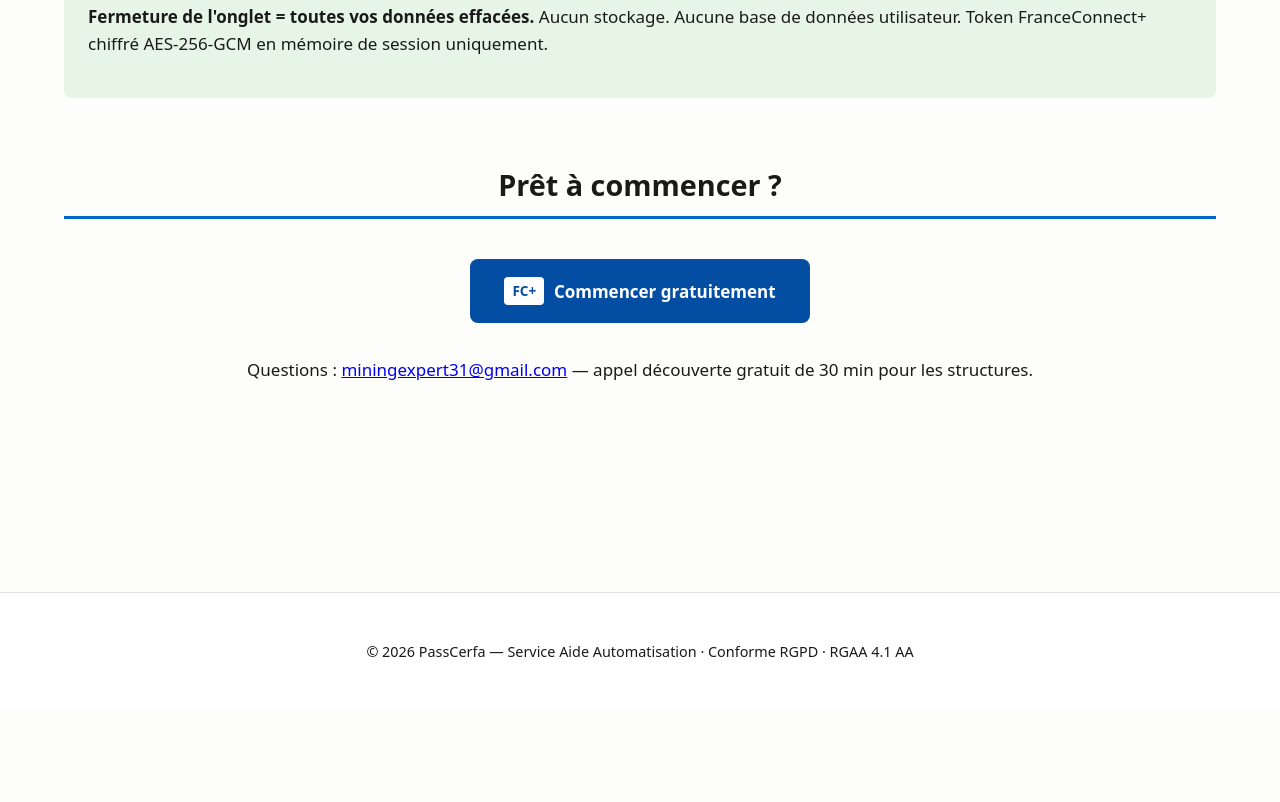
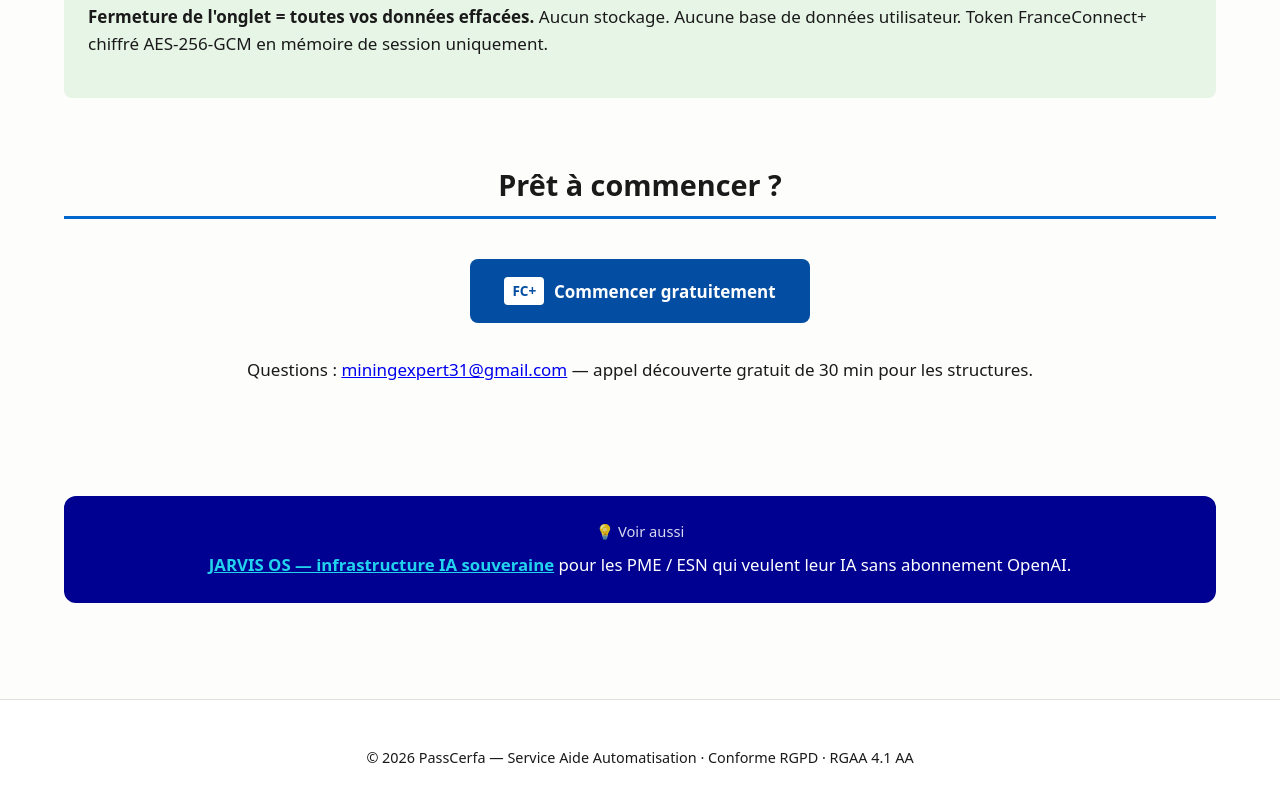
Before and after one commit to Turbo31150/passcerfa-site, a plain HTML site: page presentation/index.html in a window 1280 px wide. Shown: the part 3109-3911 px from the top of the page. Before the commit the page ends 3818 px from the top, so only its background shows below. Drawn offline with Linux system fonts and the light colour scheme.

Commit message:
chore(cross-link): tasteful 'voir aussi' vers jarvis-delmas pour PME/ESN

```diff
--- a/presentation/index.html
+++ b/presentation/index.html
@@ -127,6 +127,7 @@
   <a href="/auth/franceconnect" class="btn btn-fc"><span class="fc-logo">FC+</span> Commencer gratuitement</a>
   <p>Questions : <a href="mailto:miningexpert31@gmail.com">miningexpert31@gmail.com</a> — appel découverte gratuit de 30 min pour les structures.</p>
 </section>
+<div style="background:#000091;color:#fff;padding:24px;text-align:center;margin:48px 0 0;border-radius:12px"><p style="margin:0 0 8px;font-size:0.92rem;opacity:0.85">💡 Voir aussi</p><p style="margin:0;font-size:1.05rem"><a href="https://jarvis-delmas.netlify.app/" style="color:#22d3ee;font-weight:700;text-decoration:underline">JARVIS OS — infrastructure IA souveraine</a> pour les PME / ESN qui veulent leur IA sans abonnement OpenAI.</p></div>
 </main>
 
 <footer>
```
